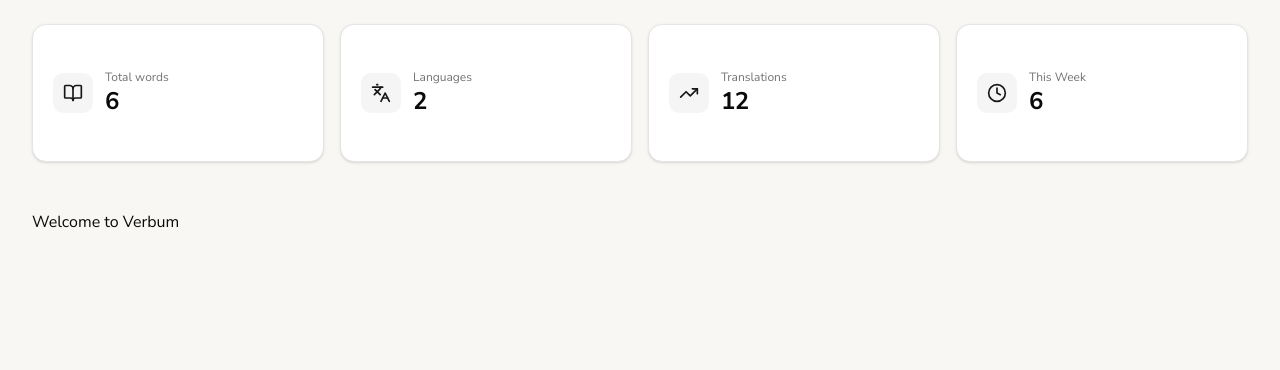
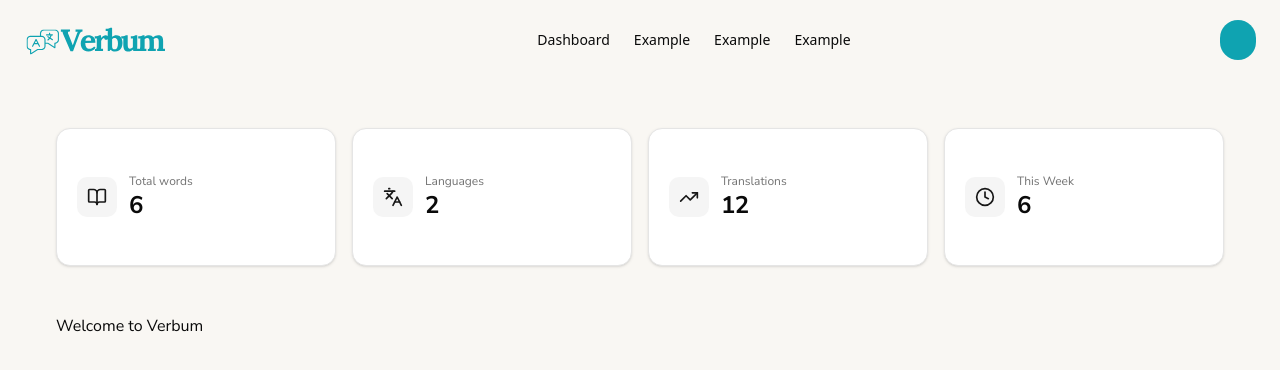
Before and after one commit to BenelIT/griot-frontend, a Next.js app: page / in a window 1280 px wide. Shown: the top 370 px of the page. Built offline with nearby package versions, Linux system fonts and the light colour scheme.

Commit message:
feat(dashboard): add responsive layout with navigation and Verbum Light branding

```diff
--- a/app/(dashboard)/layout.tsx
+++ b/app/(dashboard)/layout.tsx
@@ -1,18 +1,166 @@
-import type { Metadata } from "next";
+"use client";
 
-export const metadata: Metadata = {
-  title: "Dashboard | Verbum",
-  description: "A vocabulary learning app for English learners.",
-};
+import { BarChart3, BookOpen, Home, Library, Menu, X } from "lucide-react";
+import Link from "next/link";
+import { useState } from "react";
 
 export default function DashboardLayout({
   children,
 }: Readonly<{
   children: React.ReactNode;
 }>) {
+  const [isMenuOpen, setIsMenuOpen] = useState(false);
+
   return (
-    <main>
-      <div>{children}</div>
-    </main>
+    <div className="min-h-screen bg-verbum-cream">
+      <header className="bg-verbum-cream">
+        <nav className="mx-auto flex max-w-7xl items-center justify-between px-4 py-4 sm:px-6">
+          {/* Logo */}
+          <img
+            src={"/logos/VerbumLight.svg"}
+            alt="Verbum Logo"
+            className="h-9 w-auto shrink-0 object-contain sm:h-12"
+          />
+
+          {/* Desktop Navigation */}
+          <div className="hidden gap-6 text-sm font-sans md:flex">
+            <Link href="/" className="hover:text-verbum-teal transition-colors">
+              Dashboard
+            </Link>
+            <Link href="/" className="hover:text-verbum-teal transition-colors">
+              Example
+            </Link>
+            <Link href="/" className="hover:text-verbum-teal transition-colors">
+              Example
+            </Link>
+            <Link href="/" className="hover:text-verbum-teal transition-colors">
+              Example
+            </Link>
+          </div>
+
+          {/* Right side - Avatar (desktop only) and Hamburger */}
+          <div className="flex items-center gap-4">
+            {/* Avatar - Only visible on desktop */}
+            <div className="hidden h-10 w-9 shrink-0 rounded-full bg-verbum-teal md:block"></div>
+
+            {/* Hamburger Button - Only on mobile */}
+            <button
+              onClick={() => setIsMenuOpen(!isMenuOpen)}
+              className="md:hidden transition-transform hover:scale-110"
+              aria-label="Toggle menu"
+            >
+              <Menu className="h-7 w-7 transition-all" />
+            </button>
+          </div>
+        </nav>
+
+        {/* Mobile Menu Sidebar */}
+        <div
+          className={`fixed inset-y-0 right-0 z-50 w-72 bg-verbum-cream shadow-2xl transform transition-transform duration-300 ease-in-out md:hidden ${
+            isMenuOpen ? "translate-x-0" : "translate-x-full"
+          }`}
+        >
+          <div className="flex flex-col h-full">
+            {/* Header con avatar y botón cerrar */}
+            <div className="flex items-center justify-between p-6 border-b border-verbum-teal/10">
+              <div className="flex items-center gap-3 min-w-0 flex-1">
+                <div
+                  className="h-12 w-12 shrink-0 rounded-full bg-linear-to-br from-verbum-teal to-verbum-teal/70
+                            flex items-center justify-center text-white font-semibold text-lg"
+                >
+                  CC
+                </div>
+                <div className="min-w-0 flex-1">
+                  <p className="font-semibold font-serif text-gray-900 truncate">
+                    Cristóbal de Jesus Coronel Chambé
+                  </p>
+                  <p className="text-sm font-sans text-gray-500 truncate">
+                    cristobal.coronelchambe@outlook.com
+                  </p>
+                </div>
+              </div>
+
+              <button
+                onClick={() => setIsMenuOpen(false)}
+                className="p-2 hover:bg-verbum-teal/10 rounded-lg transition-colors shrink-0 ml-2"
+                aria-label="Close menu"
+              >
+                <X className="h-6 w-6 text-verbum-gray" />
+              </button>
+            </div>
+
+            {/* Navigation links */}
+            <nav className="flex-1 px-4 py-6 overflow-y-auto">
+              <div className="flex flex-col gap-2">
+                <Link
+                  href="/"
+                  className="flex items-center gap-3 px-4 py-3 rounded-lg hover:bg-verbum-teal/10 transition-all group"
+                  onClick={() => setIsMenuOpen(false)}
+                >
+                  <Home className="h-5 w-5 text-verbum-teal" />
+                  <span className="font-medium font-sans text-verbum-gray group-hover:text-verbum-teal">
+                    Dashboard
+                  </span>
+                </Link>
+
+                <Link
+                  href="/"
+                  className="flex items-center gap-3 px-4 py-3 rounded-lg hover:bg-verbum-teal/10 transition-all group"
+                  onClick={() => setIsMenuOpen(false)}
+                >
+                  <BookOpen className="h-5 w-5 text-verbum-teal" />
+                  <span className="font-medium font-sans text-verbum-gray group-hover:text-verbum-teal">
+                    Study
+                  </span>
+                </Link>
+
+                <Link
+                  href="/"
+                  className="flex items-center gap-3 px-4 py-3 rounded-lg hover:bg-verbum-teal/10 transition-all group"
+                  onClick={() => setIsMenuOpen(false)}
+                >
+                  <Library className="h-5 w-5 text-verbum-teal" />
+                  <span className="font-medium font-sans text-verbum-gray group-hover:text-verbum-teal">
+                    Words
+                  </span>
+                </Link>
+
+                <Link
+                  href="/"
+                  className="flex items-center gap-3 px-4 py-3 rounded-lg hover:bg-verbum-teal/10 transition-all group"
+                  onClick={() => setIsMenuOpen(false)}
+                >
+                  <BarChart3 className="h-5 w-5 text-verbum-teal" />
+                  <span className="font-medium font-sans text-verbum-gray group-hover:text-verbum-teal">
+                    Statistics
+                  </span>
+                </Link>
+              </div>
+            </nav>
+
+            {/* Footer con botón de logout o acción secundaria */}
+            <div className="p-4 border-t border-verbum-teal/10">
+              <button
+                className="w-full px-4 py-3 bg-verbum-teal text-verbum-cream rounded-lg font-medium
+                        font-serif hover:bg-verbum-teal/90 transition-colors"
+              >
+                Sign Out
+              </button>
+            </div>
+          </div>
+        </div>
+        {/* Overlay */}
+        {isMenuOpen && (
+          <div
+            className="fixed inset-0 z-40 bg-white/10 backdrop-blur-lg md:hidden"
+            onClick={() => setIsMenuOpen(false)}
+          ></div>
+        )}
+      </header>
+
+      <main className="mx-auto max-w-7xl px-4 py-4 sm:px-6 sm:py-6">
+        {children}
+      </main>
+    </div>
   );
 }
```
Also changed, not shown: public/logos/VerbumLight.svg (added).
